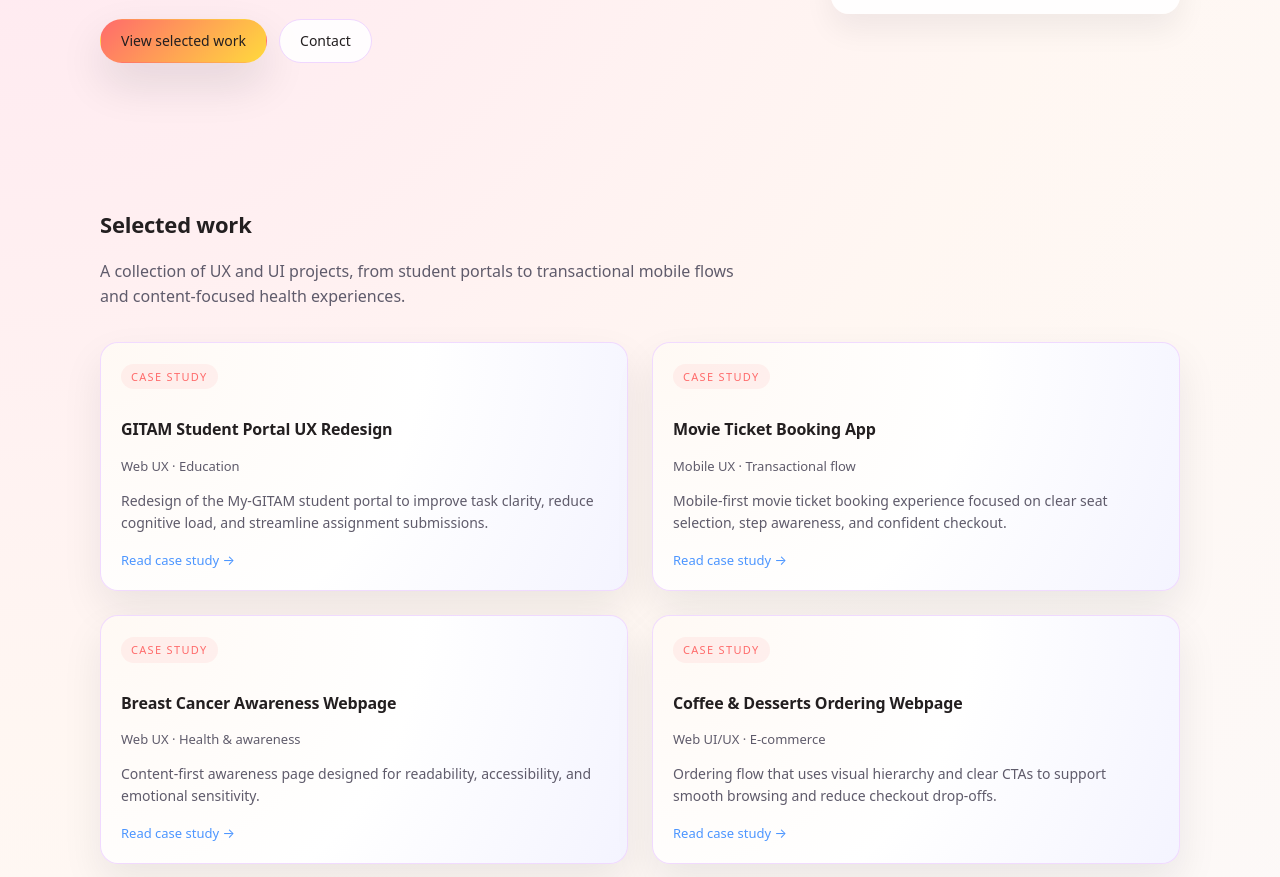
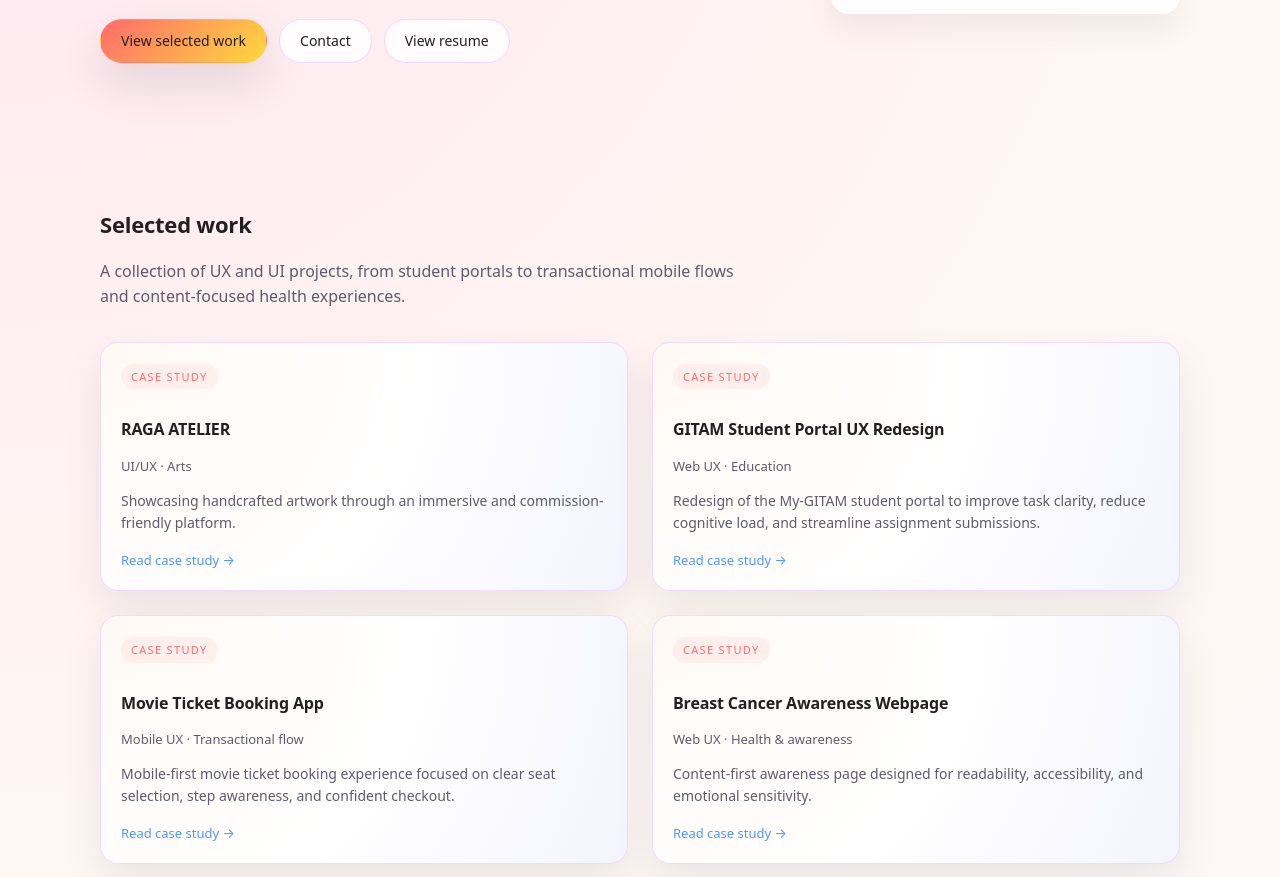
Before and after one commit to Ragavi-Mukkara/UI-UX-portfolio-ragavi, a plain HTML site: page index.html in a window 1280 px wide. Shown: the part 333-1210 px from the top of the page. Drawn offline with Linux system fonts and the light colour scheme.

Commit message:
Update index.html
Added a link to the resume in the navigation menu and updated project details.

```diff
--- a/index.html
+++ b/index.html
@@ -20,6 +20,7 @@
         <li><a href="#work">Work</a></li>
         <li><a href="#about">About</a></li>
         <li><a href="#contact">Contact</a></li>
+        <li><a href="https://drive.google.com/file/d/1dcxuptlju1ppvlzZX7ap5HTyNVazqxQx/view?usp=sharing" target="_blank" rel="noopener noreferrer">Resume</a></li>
       </ul>
     </nav>
   </div>
@@ -40,6 +41,7 @@
           <div class="hero-cta">
             <a href="#work" class="btn primary">View selected work</a>
             <a href="#contact" class="btn ghost">Contact</a>
+              <a href="https://drive.google.com/file/d/1dcxuptlju1ppvlzZX7ap5HTyNVazqxQx/view?usp=sharing" class="btn ghost" target="_blank" rel="noopener noreferrer">View resume</a>
           </div>
         </div>
         <div class="hero-meta">
@@ -60,6 +62,19 @@
 
         <div class="grid projects-grid">
           <!-- Project 1 -->
+          <article class="project-card">
+            <a href="project5.html" class="project-link">
+              <div class="project-tag">Case study</div>
+              <h3>RAGA ATELIER</h3>
+              <p class="project-meta">UI/UX · Arts</p>
+              <p class="project-summary">
+                Showcasing handcrafted artwork through an immersive and commission-friendly platform.
+              </p>
+              <span class="project-cta">Read case study →</span>
+            </a>
+          </article>
+
+          <!-- Project 2 -->
           <article class="project-card">
             <a href="project1.html" class="project-link">
               <div class="project-tag">Case study</div>
@@ -158,7 +173,6 @@
             <li>Figma</li>
             <li>Canva</li>
             <li>HTML</li>
-            <li>CSS</li>
             <li>Java (basic)</li>
             <li>Python (basic)</li>
           </ul>
```
